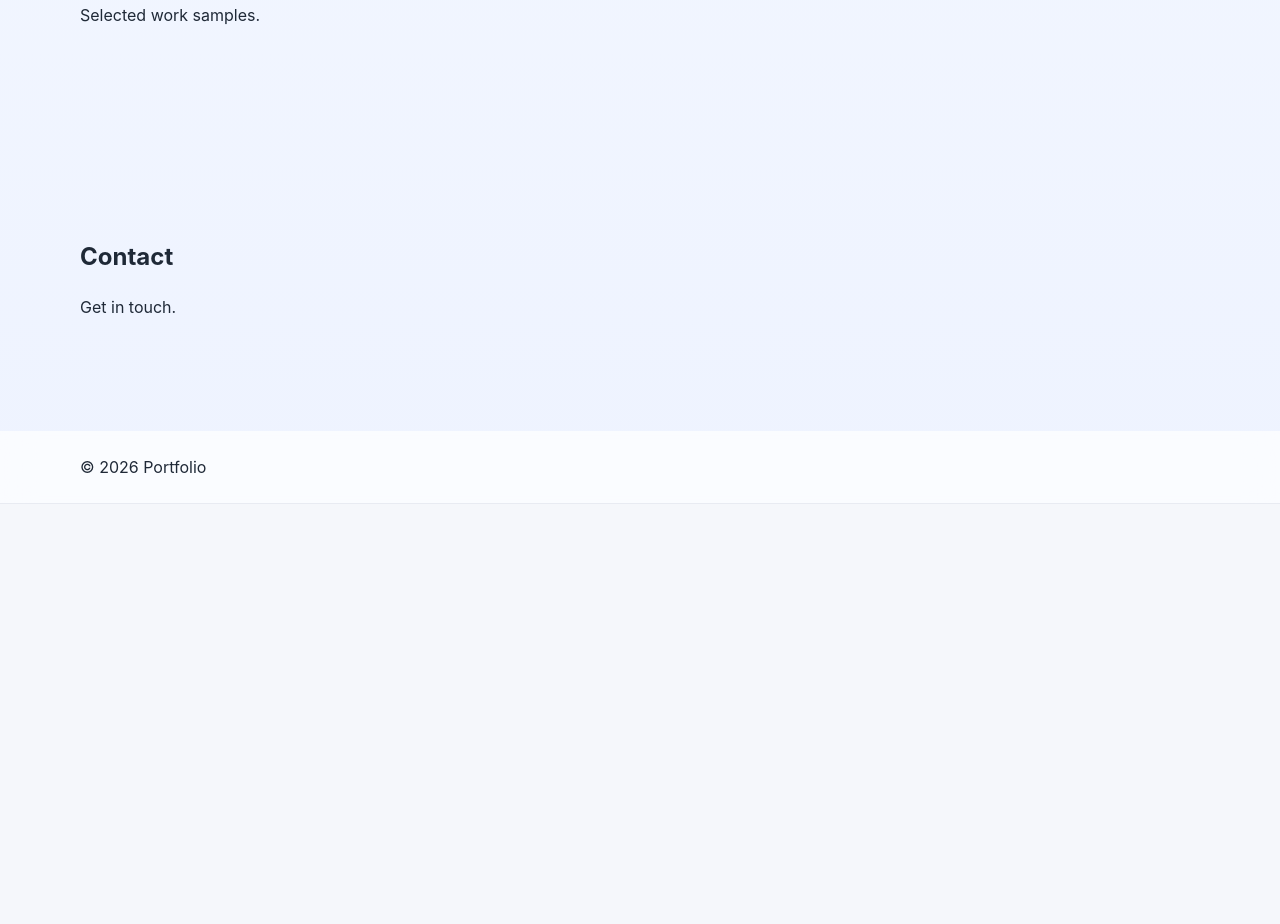
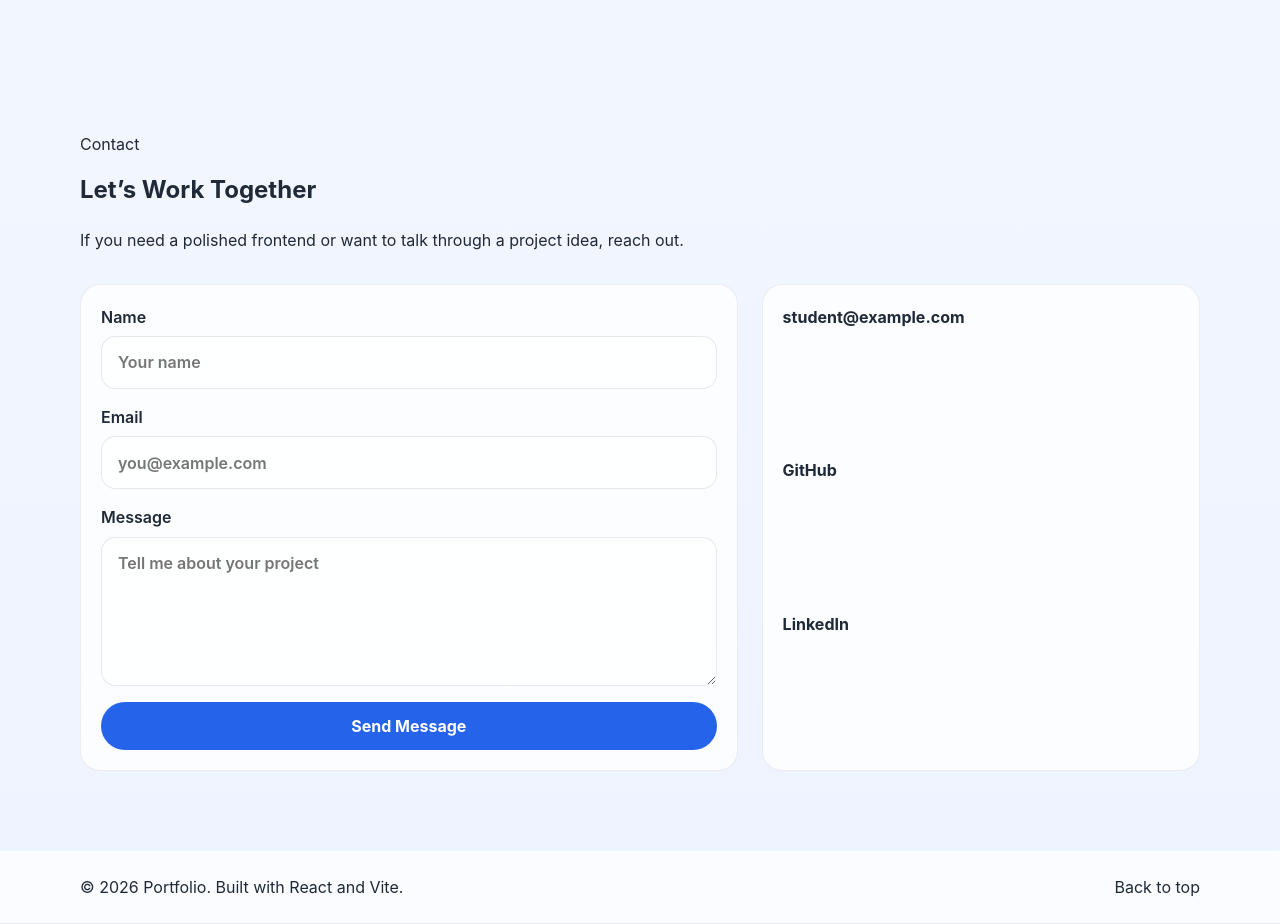
Before and after one commit to hosseinMsh/CE-Lab-1, a React (Vite) app: page / in a window 1280 px wide. Shown: the part 1320-2244 px from the top of the page. Before the commit the page ends 1824 px from the top, so only its background shows below. Built offline with nearby package versions, Linux system fonts and the light colour scheme.

Commit message:
feat: add contact form and footer links

```diff
--- a/src/components/Footer.jsx
+++ b/src/components/Footer.jsx
@@ -2,7 +2,8 @@ export default function Footer() {
   return (
     <footer className="footer">
       <div className="container footer__inner">
-        <p>© 2026 Portfolio</p>
+        <p>© 2026 Portfolio. Built with React and Vite.</p>
+        <a href="#home">Back to top</a>
       </div>
     </footer>
   );
--- a/src/components/sections/ContactSection.jsx
+++ b/src/components/sections/ContactSection.jsx
@@ -2,9 +2,43 @@ import SectionHeading from '../SectionHeading';
 
 export default function ContactSection() {
   return (
-    <section className="section" id="contact">
+    <section className="section" id="contact" aria-labelledby="contact-title">
       <div className="container">
-        <SectionHeading title="Contact" description="Get in touch." />
+        <SectionHeading
+          id="contact-title"
+          eyebrow="Contact"
+          title="Let’s Work Together"
+          description="If you need a polished frontend or want to talk through a project idea, reach out."
+        />
+        <div className="contact-layout">
+          <form className="contact-card contact-card--form">
+            <label>
+              Name
+              <input type="text" name="name" placeholder="Your name" />
+            </label>
+            <label>
+              Email
+              <input type="email" name="email" placeholder="you@example.com" />
+            </label>
+            <label>
+              Message
+              <textarea name="message" rows="5" placeholder="Tell me about your project" />
+            </label>
+            <button type="submit" className="button button--primary">
+              Send Message
+            </button>
+          </form>
+
+          <div className="contact-card contact-card--links">
+            <a href="mailto:student@example.com">student@example.com</a>
+            <a href="https://github.com/" target="_blank" rel="noreferrer">
+              GitHub
+            </a>
+            <a href="https://www.linkedin.com/" target="_blank" rel="noreferrer">
+              LinkedIn
+            </a>
+          </div>
+        </div>
       </div>
     </section>
   );
--- a/src/styles/global.css
+++ b/src/styles/global.css
@@ -26,10 +26,23 @@ a {
   text-decoration: none;
 }
 
+a:hover,
+a:focus-visible {
+  text-decoration: underline;
+}
+
 button,
 input,
 textarea {
   font: inherit;
+}
+
+button:focus-visible,
+a:focus-visible,
+input:focus-visible,
+textarea:focus-visible {
+  outline: 3px solid rgba(37, 99, 235, 0.35);
+  outline-offset: 3px;
 }
 
 .container {
@@ -61,9 +74,15 @@ textarea {
   gap: 1rem;
 }
 
+.navbar__links a,
+.navbar__brand {
+  font-weight: 600;
+}
+
 .hero h1 {
   font-size: clamp(2.5rem, 6vw, 4.5rem);
   line-height: 1.05;
+  margin-top: 0;
 }
 
 .section-heading {
@@ -71,11 +90,74 @@ textarea {
   margin-bottom: 2rem;
 }
 
+.section-heading h2 {
+  margin-top: 0;
+}
+
 .project-card {
   border: 1px solid rgba(148, 163, 184, 0.18);
   border-radius: 1.25rem;
   padding: 1.5rem;
   background: white;
+}
+
+.contact-layout {
+  display: grid;
+  grid-template-columns: 1.5fr 1fr;
+  gap: 1.5rem;
+}
+
+.contact-card {
+  display: grid;
+  gap: 1rem;
+  padding: 1.25rem;
+  border: 1px solid rgba(148, 163, 184, 0.18);
+  border-radius: 1.25rem;
+  background: rgba(255, 255, 255, 0.76);
+}
+
+.contact-card label {
+  display: grid;
+  gap: 0.45rem;
+  font-weight: 600;
+}
+
+.contact-card input,
+.contact-card textarea {
+  width: 100%;
+  border: 1px solid rgba(148, 163, 184, 0.24);
+  border-radius: 0.9rem;
+  padding: 0.85rem 1rem;
+  background: rgba(255, 255, 255, 0.75);
+  color: inherit;
+}
+
+.contact-card--links a {
+  font-weight: 700;
+}
+
+.button {
+  display: inline-flex;
+  align-items: center;
+  justify-content: center;
+  min-height: 3rem;
+  padding: 0.75rem 1.25rem;
+  border-radius: 999px;
+  font-weight: 700;
+  border: 0;
+}
+
+.button--primary {
+  background: #2563eb;
+  color: white;
+}
+
+.button--ghost {
+  border: 1px solid rgba(148, 163, 184, 0.24);
+}
+
+.footer__inner {
+  gap: 1rem;
 }
 
 @media (max-width: 768px) {
@@ -89,4 +171,12 @@ textarea {
     flex-wrap: wrap;
     justify-content: center;
   }
+
+  .contact-layout {
+    grid-template-columns: 1fr;
+  }
+
+  .footer__inner {
+    flex-direction: column;
+  }
 }
```
Also changed, not shown: 1 other file (tests, documents, lock files or other folders).
